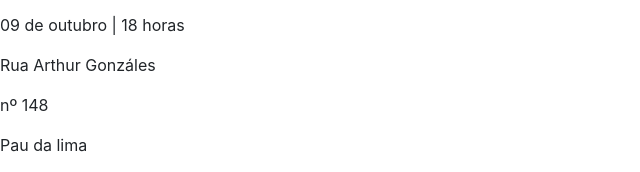
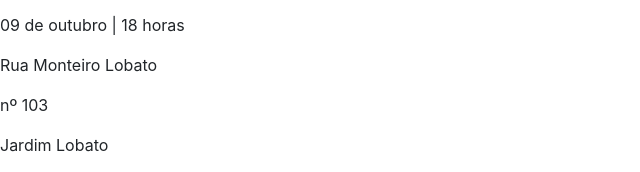
Before and after one commit to devGustavoR/convite, a plain HTML site: page index.html in a window 1280 px wide. Shown: the part 737-909 px from the top of the page, 0-640 px from the left. Drawn offline with nearby package versions, Linux system fonts and the light colour scheme.

Commit message:
Tudo pronto

```diff
--- a/index.html
+++ b/index.html
@@ -39,13 +39,13 @@
 
 <div class="text-5">
   <p>09 de outubro | 18 horas</p>
-  <p>Rua Arthur Gonzáles</p>
-  <p>nº 148</p>
-  <p>Pau da lima</p>
+  <p>Rua Monteiro Lobato</p>
+  <p>nº 103</p>
+  <p>Jardim Lobato</p>
 </div>
 
 <div class="mapa">
-  <a href="https://goo.gl/maps/MwpdzBVK49eYvus7A" class="icon__mapa">
+  <a href="https://goo.gl/maps/wWo4mFBg1V4co9EEA" class="icon__mapa">
     <i class="uil uil-map"></i>
   </a>
 </div>
```
